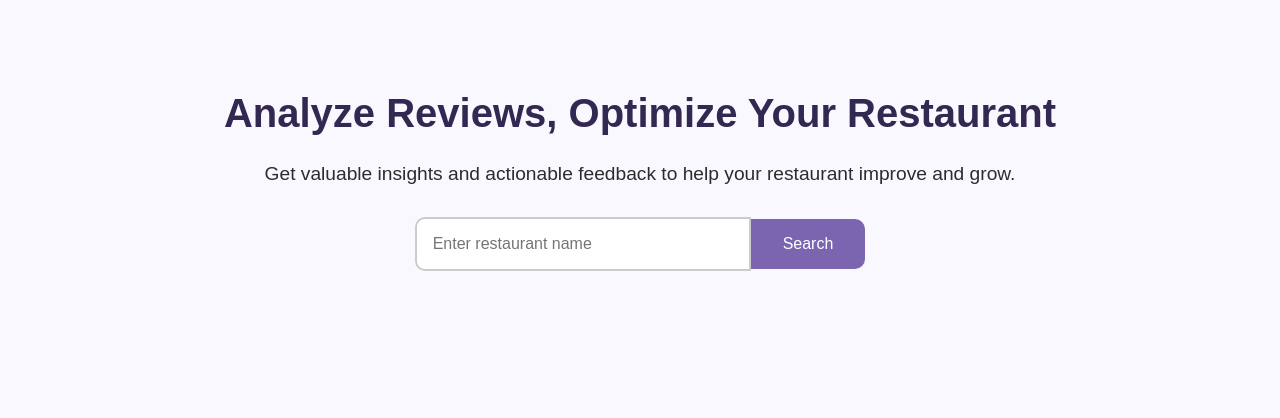
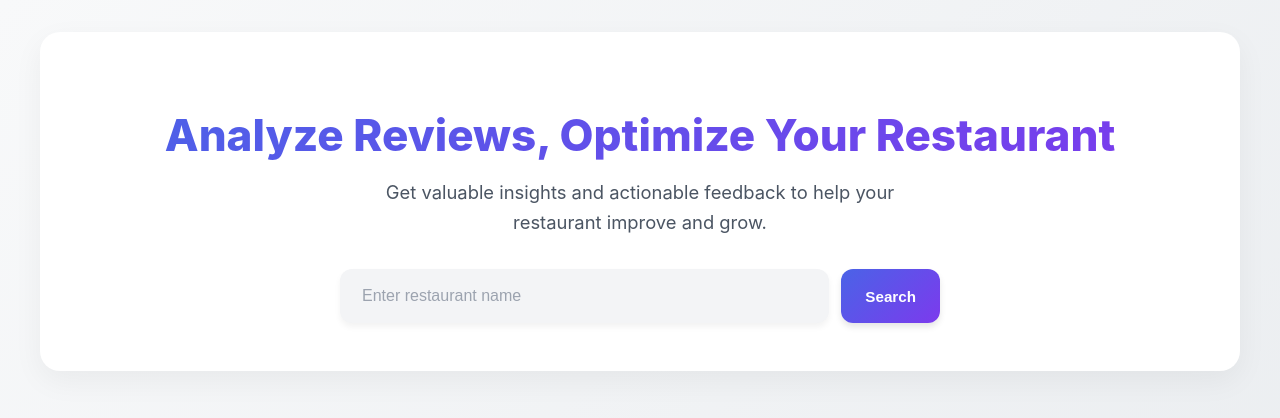
Before and after one commit to tamirmic/UWBHackathon, a React (Create React App) app: page / in a window 1280 px wide. Shown: the top 418 px of the page. Built offline with nearby package versions, Linux system fonts and the light colour scheme.

Commit message:
updated frontend

```diff
--- a/src/App.css
+++ b/src/App.css
@@ -1,87 +1,130 @@
 body {
-  font-family: 'Arial', sans-serif;
-  background-color: #f9f8ff;
-  color: #2c2c2c;
+  font-family: 'Inter', -apple-system, BlinkMacSystemFont, 'Segoe UI', Roboto, sans-serif;
+  background: linear-gradient(135deg, #f8f9fa 0%, #e9ecef 100%);
+  color: #212529;
   margin: 0;
   padding: 0;
+  min-height: 100vh;
 }
+
+.app-container {
+  max-width: 1200px;
+  margin: 0 auto;
+  padding: 2rem;
+}
+
 header {
   text-align: center;
-  padding: 4rem 2rem;
+  padding: 3rem 2rem;
+  background: white;
+  border-radius: 20px;
+  box-shadow: 0 10px 30px rgba(0, 0, 0, 0.05);
+  margin-bottom: 2.5rem;
 }
+
 header h1 {
-  font-size: 2.5rem;
-  color: #332851;
+  font-size: 2.75rem;
+  font-weight: 800;
+  background: linear-gradient(135deg, #4a63e7 0%, #7c3aed 100%);
+  -webkit-background-clip: text;
+  -webkit-text-fill-color: transparent;
+  margin-bottom: 1rem;
+  line-height: 1.2;
 }
+
 header p {
-  font-size: 1.2rem;
-  margin-top: 1rem;
+  font-size: 1.15rem;
+  color: #4b5563;
+  max-width: 600px;
+  margin: 0 auto 2rem;
+  line-height: 1.6;
 }
+
 .search-container {
-  margin-top: 2rem;
-  display: flex;
-  justify-content: center;
+  max-width: 600px;
+  margin: 0 auto;
+  position: relative;
 }
-.search-container input {
-  padding: 1rem;
-  width: 300px;
-  border: 2px solid #ccc;
-  border-radius: 10px 0 0 10px;
-  font-size: 1rem;
+
+h2 {
+  font-size: 1.8rem;
+  font-weight: 700;
+  color: #374151;
+  margin: 2.5rem 0 1.5rem;
+  text-align: center;
 }
-.search-container button {
-  padding: 1rem 2rem;
-  background-color: #7c65b0;
-  color: white;
-  border: none;
-  border-radius: 0 10px 10px 0;
-  font-size: 1rem;
-  cursor: pointer;
-}
-.feedback-section {
-  text-align: center;
-  padding: 4rem 2rem;
-}
-.feedback-section h2 {
-  font-size: 2rem;
-  color: #332851;
-}
+
 .cards-container {
   display: grid;
-  grid-template-columns: repeat(auto-fit, minmax(200px, 1fr));
   gap: 2rem;
-  margin-top: 3rem;
-  padding: 0 2rem;
-}
-.card {
-  background: white;
-  padding: 2rem;
-  border-radius: 20px;
-  box-shadow: 0 4px 10px rgba(0,0,0,0.1);
-  text-align: center;
-}
-.card i {
-  font-size: 2rem;
-  color: #7c65b0;
-  margin-bottom: 1rem;
-}
-.card h3 {
-  margin-bottom: 1rem;
-  font-size: 1.2rem;
-}
-.card p {
-  font-size: 0.95rem;
-  color: #555;
+  margin-top: 1rem;
+  position: relative;
 }
 
 @keyframes shake {
-  0% { transform: translateX(0); }
-  25% { transform: translateX(-5px); }
-  50% { transform: translateX(5px); }
-  75% { transform: translateX(-5px); }
-  100% { transform: translateX(0); }
+  10%, 90% { transform: translate3d(-1px, 0, 0); }
+  20%, 80% { transform: translate3d(2px, 0, 0); }
+  30%, 50%, 70% { transform: translate3d(-4px, 0, 0); }
+  40%, 60% { transform: translate3d(4px, 0, 0); }
 }
 
 .shake {
-  animation: shake 0.5s;
+  animation: shake 0.6s cubic-bezier(.36,.07,.19,.97) both;
 }
+
+/* Loading animation */
+.loading-container {
+  display: flex;
+  justify-content: center;
+  align-items: center;
+  padding: 3rem;
+}
+
+.loading-dots {
+  display: flex;
+  gap: 0.5rem;
+}
+
+.loading-dot {
+  width: 12px;
+  height: 12px;
+  background-color: #7c3aed;
+  border-radius: 50%;
+  animation: bounce 1.4s infinite ease-in-out both;
+}
+
+.loading-dot:nth-child(1) {
+  animation-delay: -0.32s;
+}
+
+.loading-dot:nth-child(2) {
+  animation-delay: -0.16s;
+}
+
+@keyframes bounce {
+  0%, 80%, 100% {
+    transform: scale(0);
+  }
+  40% {
+    transform: scale(1.0);
+  }
+}
+
+@media (max-width: 768px) {
+  .app-container {
+    padding: 1rem;
+  }
+
+  header {
+    padding: 2rem 1rem;
+    margin-bottom: 2rem;
+  }
+
+  header h1 {
+    font-size: 2rem;
+  }
+
+  header p {
+    font-size: 1rem;
+  }
+}
--- a/src/App.js
+++ b/src/App.js
@@ -2,15 +2,14 @@ import { useState } from 'react';
 import SearchBar from './components/SearchBar';
 import './App.css';
 import axios from 'axios';
-import { Reviews } from './Reviews'
-import { CardGrid } from './Card';
+import { Reviews } from './Reviews';
+import LoadingSpinner from './components/LoadingSpinner';
 
 function App() {
   const [reviews, setReviews] = useState('');
   const [restaurantName, setRestaurantName] = useState('');
   const [shake, setShake] = useState(false);
-
-
+  const [isLoading, setIsLoading] = useState(false);
 
   const handleSearch = async (searchTerm) => {
     if (searchTerm.trim() === '') {
@@ -20,20 +19,26 @@ function App() {
     }
 
     try {
+      setIsLoading(true);
       setReviews('');
+      setRestaurantName('');
+
       const res = await axios.post('http://localhost:5050/search', { restaurant: searchTerm });
-      console.log(res);
       setRestaurantName(res.data.name);
       setReviews(res.data.reviews);
     } catch (error) {
       console.error('Failed to search restaurant:', error);
       setRestaurantName('');
       setReviews('');
+    } finally {
+      setIsLoading(false);
     }
   };
 
   return (
     <div className="app-container">
+      {isLoading && <LoadingSpinner />}
+
       <header>
         <h1>Analyze Reviews, Optimize Your Restaurant</h1>
         <p>Get valuable insights and actionable feedback to help your restaurant improve and grow.</p>
@@ -41,15 +46,13 @@ function App() {
         <div className={`search-container ${shake ? 'shake' : ''}`}>
           <SearchBar onSearch={handleSearch} />
         </div>
-
-        {restaurantName && <h2>Summary for {restaurantName}</h2>}
       </header>
 
+      {restaurantName && <h2>Summary for {restaurantName}</h2>}
+
       <div className='cards-container'>
-      <Reviews reviews={reviews}/>
-
+        <Reviews reviews={reviews}/>
       </div>
-
     </div>
   );
 }
--- /dev/null
+++ b/src/Reviews.css
@@ -0,0 +1,98 @@
+.reviews-grid {
+  display: grid;
+  grid-template-columns: repeat(auto-fill, minmax(320px, 1fr));
+  gap: 1.5rem;
+  width: 100%;
+}
+
+.review-card {
+  background: white;
+  border-radius: 16px;
+  overflow: hidden;
+  box-shadow: 0 4px 12px rgba(0, 0, 0, 0.05);
+  transition: transform 0.3s ease, box-shadow 0.3s ease;
+  border: 1px solid #f0f0f0;
+}
+
+.review-card:hover {
+  transform: translateY(-5px);
+  box-shadow: 0 12px 20px rgba(0, 0, 0, 0.08);
+}
+
+.review-header {
+  display: flex;
+  align-items: center;
+  padding: 1.25rem 1.5rem;
+  border-bottom: 1px solid #f3f4f6;
+  background: linear-gradient(135deg, #f9fafb 0%, #f3f4f6 100%);
+}
+
+.review-icon {
+  font-size: 1.5rem;
+  margin-right: 0.75rem;
+}
+
+.review-title {
+  margin: 0;
+  font-size: 1.1rem;
+  font-weight: 600;
+  color: #1f2937;
+  flex: 1;
+}
+
+.review-content {
+  padding: 1.5rem;
+  color: #4b5563;
+}
+
+.review-issue,
+.review-action {
+  margin-bottom: 1rem;
+  padding: 0.75rem;
+  border-radius: 8px;
+  background: #f9fafb;
+}
+
+.review-issue strong,
+.review-action strong {
+  color: #1f2937;
+  display: block;
+  margin-bottom: 0.25rem;
+}
+
+.review-list-item {
+  margin-bottom: 0.5rem;
+  padding-left: 0.5rem;
+  list-style-position: inside;
+}
+
+.review-paragraph {
+  margin-bottom: 0.75rem;
+  line-height: 1.6;
+}
+
+.no-reviews {
+  display: flex;
+  justify-content: center;
+  align-items: center;
+  min-height: 200px;
+  background: #f9fafb;
+  border-radius: 16px;
+  padding: 2rem;
+  text-align: center;
+  color: #6b7280;
+}
+
+@media (max-width: 768px) {
+  .reviews-grid {
+    grid-template-columns: 1fr;
+  }
+
+  .review-header {
+    padding: 1rem 1.25rem;
+  }
+
+  .review-content {
+    padding: 1.25rem;
+  }
+}
--- /dev/null
+++ b/src/components/LoadingSpinner.css
@@ -0,0 +1,77 @@
+.loading-overlay {
+  position: fixed;
+  top: 0;
+  left: 0;
+  width: 100%;
+  height: 100%;
+  background-color: rgba(255, 255, 255, 0.8);
+  backdrop-filter: blur(4px);
+  display: flex;
+  justify-content: center;
+  align-items: center;
+  z-index: 1000;
+}
+
+.loading-content {
+  background: white;
+  padding: 2rem;
+  border-radius: 16px;
+  box-shadow: 0 10px 25px rgba(0, 0, 0, 0.1);
+  text-align: center;
+  animation: fadeIn 0.5s ease forwards;
+}
+
+.spinner {
+  display: flex;
+  justify-content: center;
+  gap: 0.5rem;
+  margin-bottom: 1rem;
+}
+
+.spinner-circle {
+  width: 16px;
+  height: 16px;
+  background-color: #7c3aed;
+  border-radius: 50%;
+  display: inline-block;
+  animation: bounce 0.8s infinite ease-in-out both;
+}
+
+.spinner-circle:nth-child(1) {
+  animation-delay: 0s;
+}
+
+.spinner-circle:nth-child(2) {
+  animation-delay: 0.2s;
+}
+
+.spinner-circle:nth-child(3) {
+  animation-delay: 0.4s;
+}
+
+.loading-text {
+  color: #4b5563;
+  font-size: 1rem;
+  font-weight: 500;
+  margin: 0;
+}
+
+@keyframes bounce {
+  0%, 80%, 100% {
+    transform: scale(0);
+  }
+  40% {
+    transform: scale(1.0);
+  }
+}
+
+@keyframes fadeIn {
+  from {
+    opacity: 0;
+    transform: translateY(10px);
+  }
+  to {
+    opacity: 1;
+    transform: translateY(0);
+  }
+}
--- /dev/null
+++ b/src/components/LoadingSpinner.jsx
@@ -0,0 +1,19 @@
+import React from 'react';
+import './LoadingSpinner.css';
+
+function LoadingSpinner() {
+  return (
+    <div className="loading-overlay">
+      <div className="loading-content">
+        <div className="spinner">
+          <div className="spinner-circle"></div>
+          <div className="spinner-circle"></div>
+          <div className="spinner-circle"></div>
+        </div>
+        <p className="loading-text">Loading results...</p>
+      </div>
+    </div>
+  );
+}
+
+export default LoadingSpinner;
--- a/src/components/SearchBar.css
+++ b/src/components/SearchBar.css
@@ -1,33 +1,64 @@
-.search-bar-container {
+.search-bar {
   display: flex;
-    justify-content: center;
-    align-items: center;
-    margin-top: 3rem;
-    gap: 1rem;
+  width: 100%;
+  position: relative;
+  gap: 0.75rem;
 }
 
 .search-input {
-    padding: 0.75rem;
-    width: 350px;
-    border-radius: 8px;
-    border: 1px solid #ccc;
+  flex: 1;
+  padding: 1rem 1.25rem;
   font-size: 1rem;
+  background: #f3f4f6;
+  color: #1f2937;
+  border: 2px solid transparent;
+  border-radius: 12px;
+  transition: all 0.2s ease;
+  box-shadow: 0 4px 6px rgba(0, 0, 0, 0.05);
+}
+
+.search-input:focus {
+  outline: none;
+  border-color: #7c3aed;
+  background: #ffffff;
+  box-shadow: 0 4px 12px rgba(124, 58, 237, 0.1);
+}
+
+.search-input::placeholder {
+  color: #9ca3af;
 }
 
 .search-button {
-    padding: 0.75rem 1.5rem;
-    border-radius: 8px;
-    background-color: #000000;
+  padding: 1rem 1.5rem;
+  font-size: 0.95rem;
+  font-weight: 600;
+  background: linear-gradient(135deg, #4a63e7 0%, #7c3aed 100%);
   color: white;
   border: none;
+  border-radius: 12px;
   cursor: pointer;
-    font-size: 1rem;
-    font-weight: bold;
-    transition: background-color 0.3s ease;
+  transition: all 0.2s ease;
+  box-shadow: 0 4px 6px rgba(0, 0, 0, 0.1);
+  white-space: nowrap;
 }
 
 .search-button:hover {
-    background-color: #45a049;
+  transform: translateY(-2px);
+  box-shadow: 0 6px 15px rgba(124, 58, 237, 0.2);
+}
+
+.search-button:active {
+  transform: translateY(0);
+}
+
+@media (max-width: 640px) {
+  .search-bar {
+    flex-direction: column;
+  }
+
+  .search-button {
+    width: 100%;
+  }
 }
 
 @keyframes shake {
--- a/src/components/SearchBar.jsx
+++ b/src/components/SearchBar.jsx
@@ -1,4 +1,5 @@
 import { useState } from 'react';
+import './SearchBar.css';
 
 function SearchBar({ onSearch }) {
   const [searchTerm, setSearchTerm] = useState('');
@@ -8,7 +9,7 @@ function SearchBar({ onSearch }) {
   };
 
   return (
-    <div className="search-bar-container">
+    <div className="search-bar">
       <input
         type="text"
         value={searchTerm}
```
Also changed, not shown: src/Reviews.js (+62 -17 lines). Lines whose indentation alone changed are shown as unchanged.
